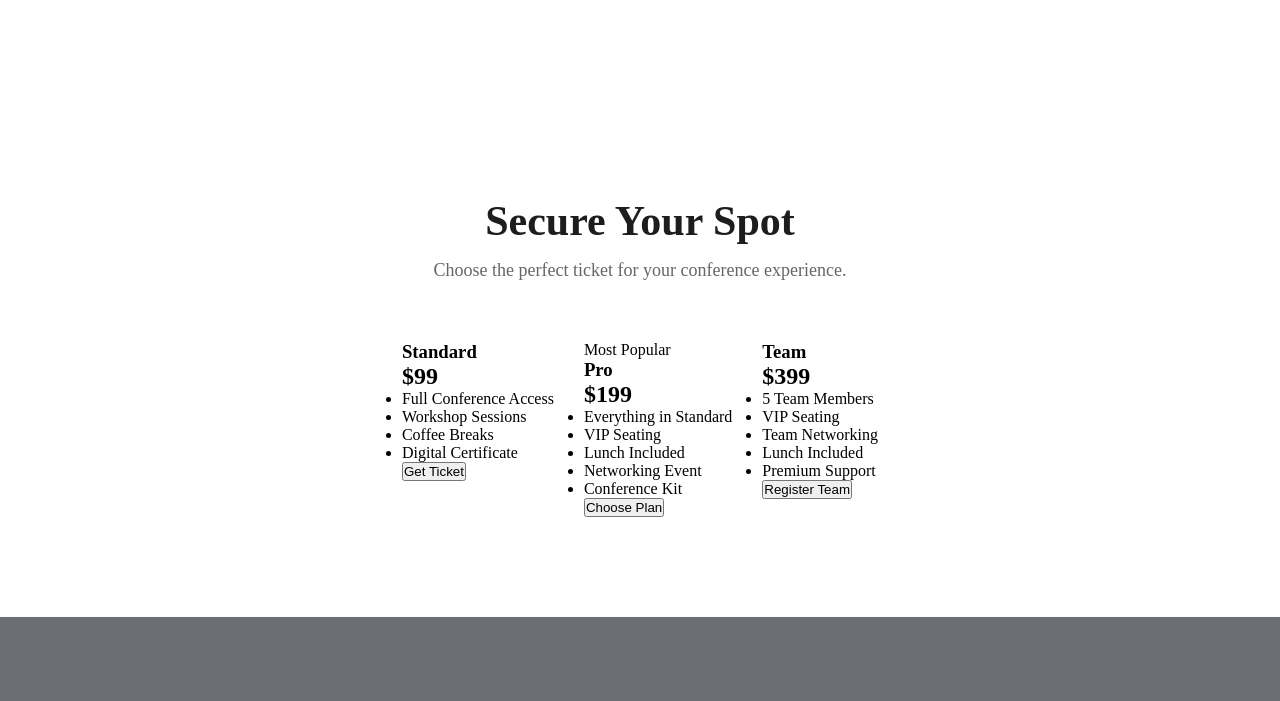
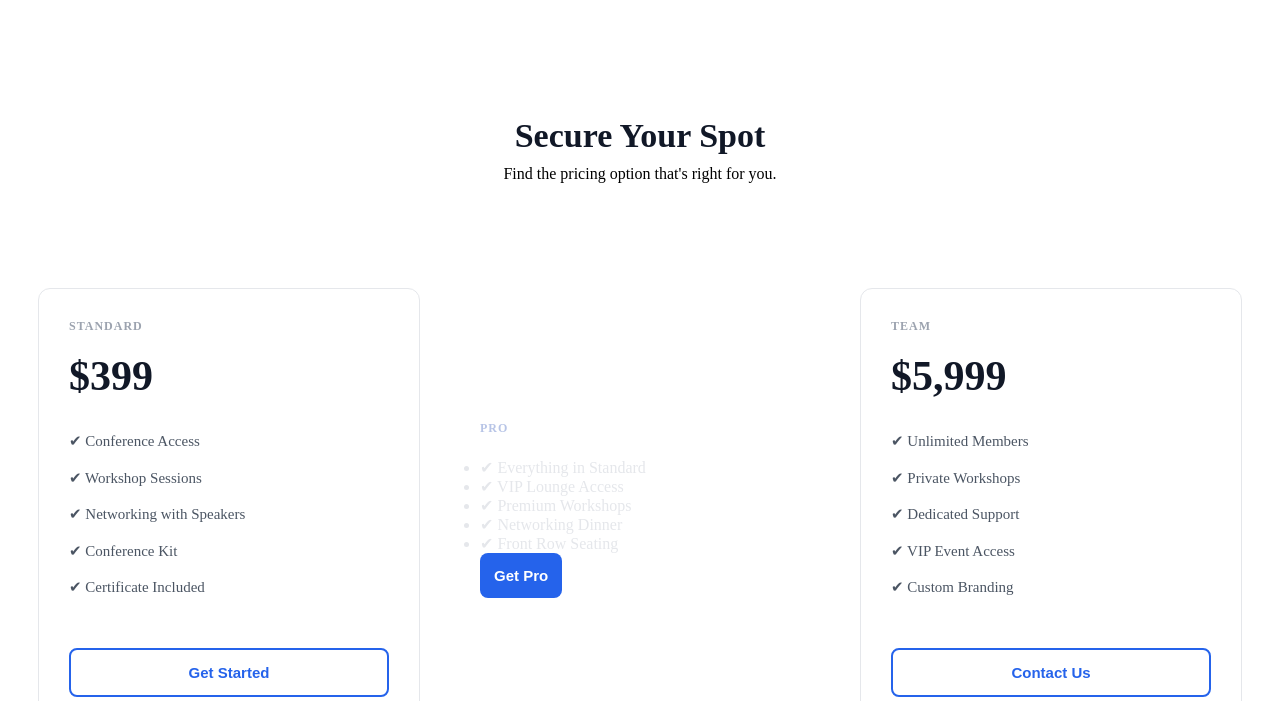
Before and after one commit to sharifulshaikat/html-css-assignment, a plain HTML site: page index.html in a window 1280 px wide. Shown: the part 1877-2578 px from the top of the page. Drawn offline with Linux system fonts and the light colour scheme.

Commit message:
pricing section not done yet

```diff
--- a/index.html
+++ b/index.html
@@ -141,59 +141,62 @@
 
     <section class="pricing-section">
 
-    <div class="pricing-section-title">
+    <div class="pricing-section-heading">
         <h2>Secure Your Spot</h2>
-        <p>Choose the perfect ticket for your conference experience.</p>
+        <p>Find the pricing option that's right for you.</p>
     </div>
 
-    <div class="pricing-section-container">
+    <div class="pricing-cards">
 
-        <div class="pricing-card-standard">
-            <h3>Standard</h3>
-            <h1>$99</h1>
+
+        <div class="standard-card">
+            <span class="plan">STANDARD</span>
+
+            <h3>$399</h3>
 
             <ul>
-                <li> Full Conference Access</li>
-                <li> Workshop Sessions</li>
-                <li> Coffee Breaks</li>
-                <li> Digital Certificate</li>
+                <li>✔ Conference Access</li>
+                <li>✔ Workshop Sessions</li>
+                <li>✔ Networking with Speakers</li>
+                <li>✔ Conference Kit</li>
+                <li>✔ Certificate Included</li>
             </ul>
 
-            <button>Get Ticket</button>
+            <button class="white-btn">Get Started</button>
         </div>
 
 
-        <div class="pricing-card-pro">
-            <span class="badge">Most Popular</span>
+        <div class="pro-card">
+            <span class="plan">PRO</span>
 
-            <h3>Pro</h3>
-            <h1>$199</h1>
+            <h3>$749</h3>
 
             <ul>
-                <li> Everything in Standard</li>
-                <li> VIP Seating</li>
-                <li> Lunch Included</li>
-                <li> Networking Event</li>
-                <li> Conference Kit</li>
+                <li>✔ Everything in Standard</li>
+                <li>✔ VIP Lounge Access</li>
+                <li>✔ Premium Workshops</li>
+                <li>✔ Networking Dinner</li>
+                <li>✔ Front Row Seating</li>
             </ul>
 
-            <button>Choose Plan</button>
+            <button class="blue-btn">Get Pro</button>
         </div>
 
 
-        <div class="pricing-card-team">
-            <h3>Team</h3>
-            <h1>$399</h1>
+        <div class="standard-card">
+            <span class="plan">TEAM</span>
+
+            <h3>$5,999</h3>
 
             <ul>
-                <li> 5 Team Members</li>
-                <li> VIP Seating</li>
-                <li> Team Networking</li>
-                <li> Lunch Included</li>
-                <li> Premium Support</li>
+                <li>✔ Unlimited Members</li>
+                <li>✔ Private Workshops</li>
+                <li>✔ Dedicated Support</li>
+                <li>✔ VIP Event Access</li>
+                <li>✔ Custom Branding</li>
             </ul>
 
-            <button>Register Team</button>
+            <button class="white-btn">Contact Us</button>
         </div>
 
     </div>
--- a/style.css
+++ b/style.css
@@ -162,36 +162,129 @@
 
 /*pricing section start*/
 
+
+
 .pricing-section{
-     padding:100px 0;
-     background:#ffffff;
+
+    display:flex;
+    justify-content:center;
+    align-items:center;
+    gap:30px;
+    flex-wrap:wrap;
+}
+
+
+
+.pricing-section-heading{
+    text-align:center;
+    margin-bottom:55px;
+    padding: 20px;;
+}
+
+.pricing-section-heading h2{
+    font-size:34px;
+    color:#111827;
+    margin-bottom:10px;
+}
+
+
+.pricing-cards{
+
+    display:flex;
+    justify-content:center;
+    align-items:center;
+    gap:30px;
+    flex-wrap:wrap;;
+}
+
+.standard-card{
+    width:320px;
+    background:#ffffff;
+    border:1px solid #e5e7eb;
+    border-radius:12px;
+    padding:30px;
+    display:flex;
+    flex-direction:column;
+}
+
+.plan{
+    font-size:12px;
+    color:#9ca3af;
+    font-weight:600;
+    letter-spacing:1px;
+    margin-bottom:18px;
+}
+
+.standard-card h3{
+    font-size:42px;
+    color:#111827;
+    margin-bottom:30px;
+}
+
+.standard-card ul{
+    list-style:none;
+    margin-bottom:35px;
+}
+
+.standard-card ul li{
+    font-size:15px;
+    color:#4b5563;
+    margin-bottom:14px;
+    line-height:1.5;
+}
+
+.white-btn,
+.blue-btn{
+    margin-top:auto;
+    padding:14px;
+    border-radius:8px;
+    font-size:15px;
+    font-weight:600;
+    cursor:pointer;
+    transition:.3s;
+}
+
+.white-btn{
+    background:#fff;
+    border:2px solid #2563eb;
+    color:#2563eb;
+}
+
+
+.blue-btn{
+    background:#2563eb;
+    color:#fff;
+    border:none;
+}
+
+
+
+
+.pro-card{
+    background:#143a79;
+    color:#fff;
+    width:320px;
+    background:#ffffff;
+    border-radius:12px;
+    padding:30px;
 
 }
 
-.pricing-section-title {
-    text-align:center;
-    margin-bottom:60px;
+.pro-card .plan{
+    color:#b7c4e6;
 }
 
-.pricing-section-title h2{
-    font-size:42px;
-    color:#1d1d1d;
-    margin-bottom:15px;
+.pro-card h3{
+    color:#fff;
 }
 
-.pricing-section-title p{
-    font-size:18px;
-    color:#666;
+.pro-card ul li{
+    color:#e5e7eb;
+}
+.featured .blue-btn{
+    background:#2563eb;
 }
 
-.pricing-section-container{
-    display:flex;
-    justify-content:center;
-    gap:30px;
-    flex-wrap:wrap;
-    background: white;
-
-}
 
 
 /*pricing section end*/
```
